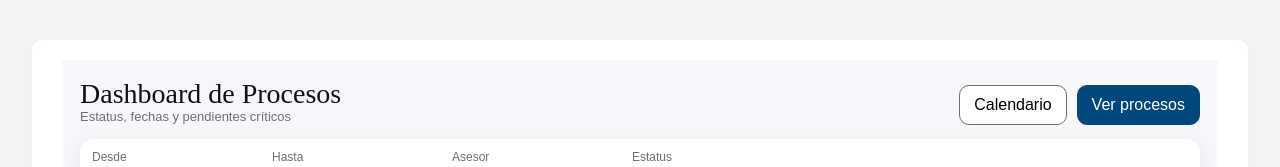
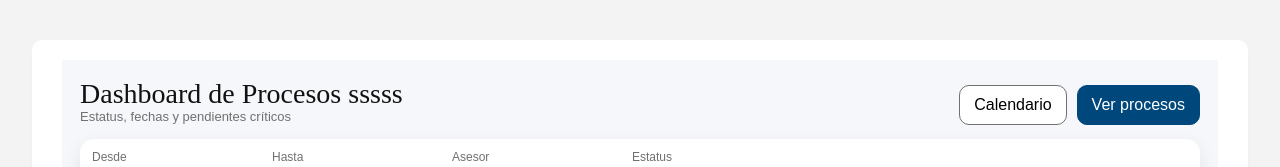
Before and after one commit to PedroMeza01/Sistema_Afore_Frontend_TS, a React (Create React App) app: page /dashboard in a window 1280 px wide. Shown: the top 167 px of the page. Built offline with nearby package versions, Linux system fonts and the light colour scheme.

Commit message:
prueba de commit

```diff
--- a/src/USER/componentes/Dashboard/DashboardProcesos.js
+++ b/src/USER/componentes/Dashboard/DashboardProcesos.js
@@ -150,7 +150,7 @@ export default function ProcesosDashboard() {
     <div className="db-page">
       <div className="db-head">
         <div>
-          <div className="db-title">Dashboard de Procesos</div>
+          <div className="db-title">Dashboard de Procesos sssss</div>
           <div className="db-sub">Estatus, fechas y pendientes críticos</div>
         </div>
 
```
